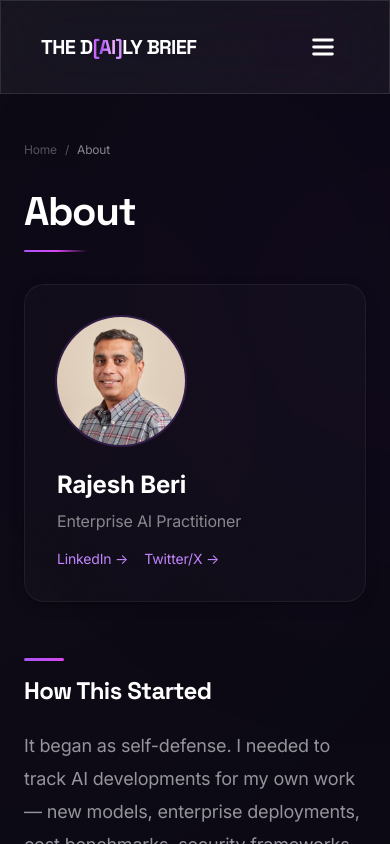
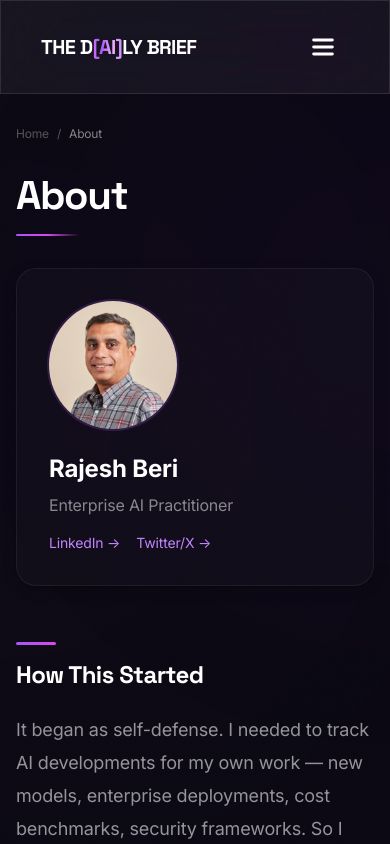
Before and after one commit to rajeshberi/beri.net, a Next.js app: page /about in a window 390 px wide. Shown: the top 844 px of the page. Built offline with nearby package versions, Linux system fonts and the light colour scheme.

Commit message:
Mobile optimization: reduce padding on search, about, and unsubscribe pages

```diff
--- a/app/about/page.tsx
+++ b/app/about/page.tsx
@@ -21,7 +21,7 @@ export default function AboutPage() {
       <div className="relative">
         <Header />
 
-        <main className="max-w-3xl mx-auto px-6 py-12 md:py-20">
+        <main className="max-w-3xl mx-auto px-4 py-8 md:px-6 md:py-20">
 
           {/* Breadcrumb */}
           <nav className="flex items-center gap-2 text-xs text-white/30 mb-8" aria-label="Breadcrumb">
--- a/app/search/page.tsx
+++ b/app/search/page.tsx
@@ -90,7 +90,7 @@ export default function SearchPage() {
       <div className="relative">
         <Header />
 
-        <main className="max-w-[1000px] mx-auto px-6 py-16 md:py-24">
+        <main className="max-w-[1000px] mx-auto px-4 py-12 md:px-6 md:py-24">
           <div className="mb-10 space-y-3">
             <div className="text-xs font-mono text-purple-400/60 tracking-widest uppercase">Search & Discover</div>
             <h2 className="text-4xl md:text-5xl font-bold">Find Insights</h2>
--- a/app/unsubscribe/page.tsx
+++ b/app/unsubscribe/page.tsx
@@ -154,7 +154,7 @@ export default function UnsubscribePage() {
       <div className="relative">
         <Header />
 
-        <main className="max-w-2xl mx-auto px-6 py-12 md:py-20">
+        <main className="max-w-2xl mx-auto px-4 py-8 md:px-6 md:py-20">
           <Suspense fallback={
             <div className="text-center py-12">
               <div className="inline-block w-8 h-8 border-4 border-purple-500 border-t-transparent rounded-full animate-spin"></div>
```
